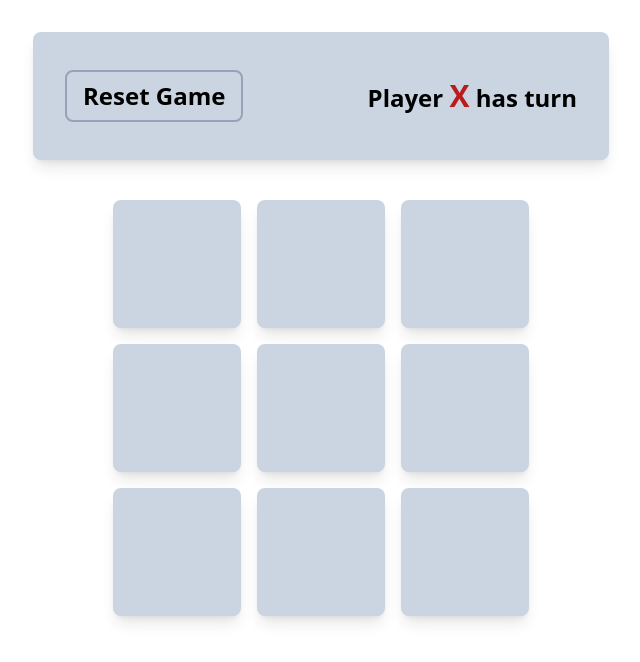
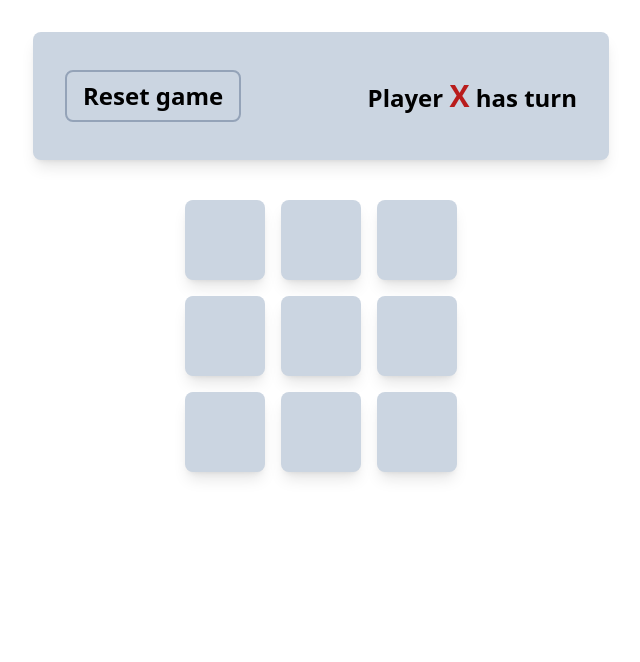
Before and after one commit to FeN1x1/tic-tac-toe-vue-3, a Vue app: page / in a window 1280 px wide. Shown: the top 662 px of the page, without its empty margins (319-959 px from the left). Built offline with nearby package versions, Linux system fonts and the light colour scheme.

Commit message:
added game reset button

```diff
--- a/src/App.vue
+++ b/src/App.vue
@@ -4,10 +4,10 @@ import Menu from "./components/Menu.vue"
 import type { GameState } from "@/types"
 import { defaultGameState } from "@/defaultGameState"
 
-import { onMounted, ref } from "vue"
+import { ref } from "vue"
 
 const gameState = ref<GameState>(defaultGameState)
-const board = ref<null | any>(null)
+const isResetInvoked = ref(false)
 
 const setMenu = (gameStateParam: GameState) => {
   gameState.value = gameStateParam
@@ -16,7 +16,12 @@ const setMenu = (gameStateParam: GameState) => {
 
 <template>
   <div class="flex flex-col">
-    <Menu :game-state="gameState" />
-    <Board @game-state="setMenu" class="mx-auto" ref="board" />
+    <Menu :game-state="gameState" @reset-game="isResetInvoked = true" />
+    <Board
+      @game-state="setMenu"
+      @set-reset="isResetInvoked = false"
+      :isResetInvoked="isResetInvoked"
+      class="mx-auto"
+    />
   </div>
 </template>
--- a/src/components/Board.vue
+++ b/src/components/Board.vue
@@ -3,9 +3,13 @@ import TileComponent from "@/components/Tile.vue"
 import type { Tile, GameState } from "@/types"
 import { defaultGameState } from "@/defaultGameState"
 
-import { ref } from "vue"
+import { ref, watch } from "vue"
 
-const emit = defineEmits(["gameState"])
+const emit = defineEmits(["gameState", "setReset"])
+
+const props = defineProps<{
+  isResetInvoked: boolean
+}>()
 
 const winningArray = [
   [1, 2, 3],
@@ -21,6 +25,7 @@ const startingPlayer = "X"
 
 const gameState = ref<GameState>(defaultGameState)
 const winningTiles = ref<number[]>([])
+const isReset = ref(false)
 
 const setPlayingPlayer = (player: Tile, tileNumber: number) => {
   gameState.value.playingArray = gameState.value.playingArray.map(
@@ -33,6 +38,14 @@ const setPlayingPlayer = (player: Tile, tileNumber: number) => {
   )
   gameState.value.currentPlayer = player === "X" ? "O" : "X"
   checkForWinner(gameState.value.playingArray, winningArray)
+}
+
+const resetGame = () => {
+  gameState.value.currentPlayer = startingPlayer
+  gameState.value.playingArray = gameState.value.playingArray.map(() => " ")
+  gameState.value.winner = " "
+  winningTiles.value = []
+  isReset.value = true
 }
 
 const checkForWinner = (playingArray: Tile[], winningsArray: number[][]) => {
@@ -54,6 +67,16 @@ const checkForWinner = (playingArray: Tile[], winningsArray: number[][]) => {
     winner: gameState.value.winner,
   })
 }
+
+watch(
+  () => props.isResetInvoked,
+  () => {
+    if (props.isResetInvoked) {
+      resetGame()
+    }
+    emit("setReset")
+  }
+)
 </script>
 
 <template>
@@ -65,7 +88,9 @@ const checkForWinner = (playingArray: Tile[], winningsArray: number[][]) => {
       :tile-number="index"
       :winning-tile="winningTiles.includes(index)"
       :winner="gameState.winner"
+      :is-reset="isReset"
       @play-tile="setPlayingPlayer"
+      @reset-state-changed="isReset = false"
     />
   </div>
 </template>
--- a/src/components/Menu.vue
+++ b/src/components/Menu.vue
@@ -23,9 +23,10 @@ const isNoWinner = computed(() => {
   >
     <div class="flex">
       <button
+        @click="emit('resetGame')"
         class="px-4 py-2 rounded-lg text-2xl font-semibold border-2 border-slate-400 hover:bg-slate-400 duration-300 my-auto"
       >
-        Reset Game
+        {{ isNoWinner ? "Reset game" : "Start new game" }}
       </button>
     </div>
     <div class="flex ml-auto">
--- a/src/components/Tile.vue
+++ b/src/components/Tile.vue
@@ -1,15 +1,16 @@
 <script setup lang="ts">
 import type { Tile } from "@/types"
-import { computed, ref } from "vue"
+import { computed, ref, watch } from "vue"
 
 const props = defineProps<{
   currentPlayer: Tile
   tileNumber: number
   winner: Tile
   winningTile: boolean
+  isReset: boolean
 }>()
 
-const emit = defineEmits(["playTile"])
+const emit = defineEmits(["playTile", "resetStateChanged"])
 
 const tileState = ref<Tile>(" ")
 
@@ -21,6 +22,16 @@ const setTileState = (state: Tile) => {
   tileState.value = state
   emit("playTile", state, props.tileNumber)
 }
+
+watch(
+  () => props.isReset,
+  () => {
+    if (props.isReset) {
+      tileState.value = " "
+    }
+    emit("resetStateChanged")
+  }
+)
 </script>
 
 <template>
@@ -31,10 +42,10 @@ const setTileState = (state: Tile) => {
   >
     <div
       :class="winningTile ? 'bg-slate-400' : 'bg-slate-300'"
-      class="flex h-32 w-32 rounded-lg shadow-lg"
+      class="flex h-20 w-20 rounded-lg shadow-lg"
     >
       <div
-        class="m-auto text-8xl font-extrabold"
+        class="m-auto text-6xl font-extrabold"
         :class="tileState === 'X' ? 'text-red-400' : 'text-green-400'"
       >
         {{ tileState }}
--- a/src/main.ts
+++ b/src/main.ts
@@ -1,11 +1,6 @@
 import { createApp } from "vue"
 import App from "./App.vue"
-import mitt from "mitt"
-
 import "./assets/main.css"
 
-const emitter = mitt()
 const app = createApp(App)
-
-app.provide("emitter", emitter)
 app.mount("#app")
```
Also changed, not shown: 1 other file (tests, documents, lock files or other folders).
